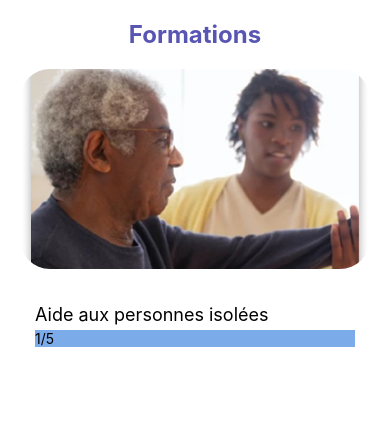
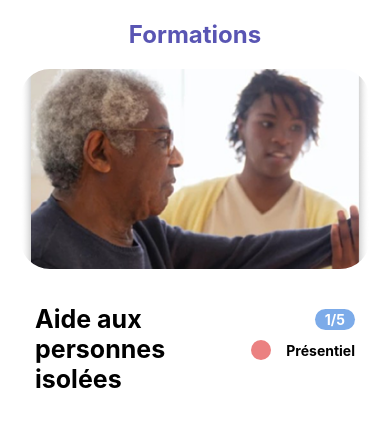
Before and after one commit to Cheaucapik/S401, a React Native app: screen / in a window 390 px wide. Shown: the top 426 px of the page. Built offline with nearby package versions, Linux system fonts and the light colour scheme.

Commit message:
Page formation

```diff
--- /dev/null
+++ b/src/components/Absent.tsx
@@ -0,0 +1,28 @@
+import React from 'react';
+import { View, StyleSheet } from 'react-native';
+import { Colors } from '../constants/Colors';
+
+const PetitRondRouge = () => {
+  return (
+    <View style={styles.container}>
+      <View style={styles.rondRouge} />
+    </View>
+  );
+};
+
+const styles = StyleSheet.create({
+  container: {
+    flex: 1,
+    justifyContent: 'center',
+    alignItems: 'center',
+    backgroundColor: Colors.white,
+  },
+  rondRouge: {
+    width: 20,
+    height: 20,
+    backgroundColor: Colors.red,
+    borderRadius: 15,
+  },
+});
+
+export default PetitRondRouge;
--- a/src/screens/Formations.tsx
+++ b/src/screens/Formations.tsx
@@ -1,12 +1,19 @@
 import React from 'react';
 import { View, Text, StyleSheet, ScrollView, Image } from 'react-native';
 import { Colors } from '../constants/Colors';
+import PetitRondRouge from '../components/Absent';
 
 // 1. Petite fonction pour un élément de liste
 const InfoFormation = ({titre, numero} :{ titre : string, numero : number }) => (
   <View style={styles.details}>
     <Text style={styles.cardText}>{titre}</Text>
-    <Text style={styles.numero}>{numero}/5</Text>
+    <View style={styles.details1}>
+        <Text style={styles.numero}>{numero}/5</Text>
+        <View style={styles.presentiel}>
+            <PetitRondRouge/>
+            <Text style={styles.presentielText}>Présentiel</Text>
+        </View>
+    </View>
   </View>
 );
 
@@ -25,9 +32,12 @@ const styles = StyleSheet.create({
   container: { flex: 1, padding: 20, backgroundColor: Colors.white },
   image:{ width: '100%', height: 200, marginBottom: 20, borderRadius: 30 },
   pageTitle: { fontSize: 24, fontWeight: 'bold', marginBottom: 20, textAlign: 'center', color: Colors.primary_blue },
-  details: { padding: 15, backgroundColor: Colors.white, marginBottom: 10, borderRadius: 8 },
-  cardText: { fontSize: 18 },
-  numero : { fontSize: 14, backgroundColor: Colors.axe_color_blue, marginTop: 5 },
+  details: {padding: 15, backgroundColor: Colors.white, marginBottom: 10, borderRadius: 8, alignItems: 'flex-start', flexDirection: 'row', justifyContent: 'space-between' },
+  cardText: { fontSize: 25, maxWidth: '70%', fontWeight: 'bold'},
+  details1: {gap: 10},
+  numero : { alignSelf : 'flex-end', fontSize: 14, backgroundColor: Colors.axe_color_blue, marginTop: 5, color: Colors.white, paddingHorizontal: 10, paddingVertical: 2, borderRadius: 20, fontWeight: 'bold'},
+  presentiel: { flexDirection: 'row', alignItems: 'center', gap: 5 },
+  presentielText: { fontSize: 14, fontWeight: 'bold', marginLeft:10},
 });
 
 export default Formations;
```
